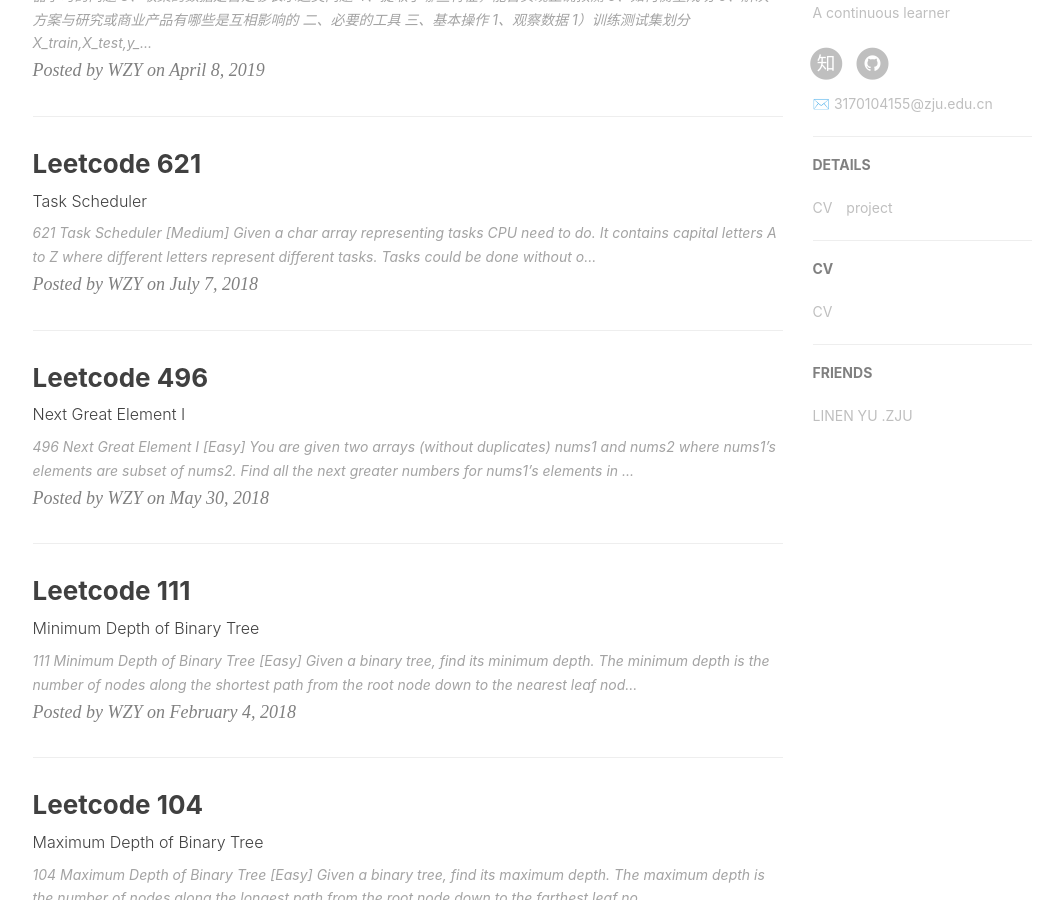
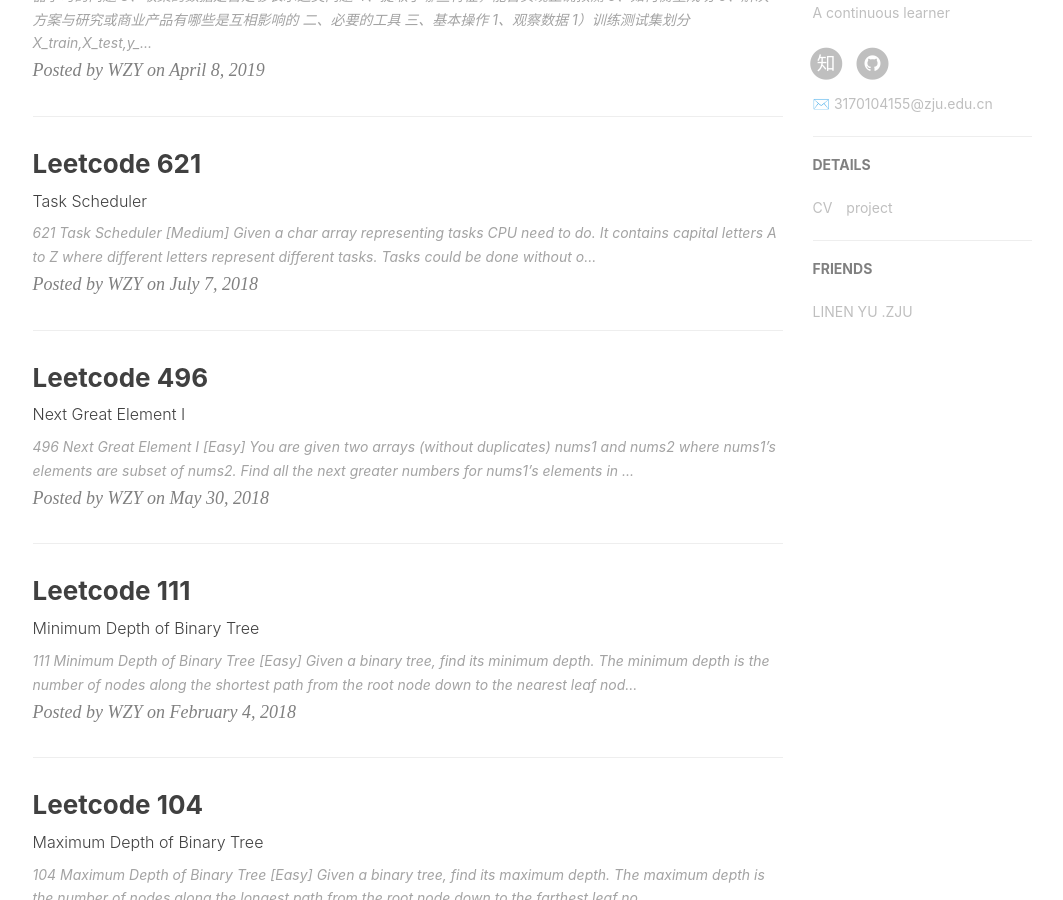
Before and after one commit to ZaccWu/ZaccWu.github.io, a Jekyll site: the page built from index.html, in a window 1280 px wide and 900 px high, scrolled down 820 px. Shown: the whole window, without its empty margins (135-1198 px from the left). Built offline with Jekyll 4.4.1, drawn with Linux system fonts in a browser that asks for light colours; nearby versions of some CDN libraries; the list of posts is cut into pages by our own code; comment, search, counter and statistics services are not loaded.

Commit message:
Update page.html

```diff
--- a/_layouts/page.html
+++ b/_layouts/page.html
@@ -201,12 +201,6 @@ layout: default
 	    	</ul>
                 {% endif %}
 
-	    	<hr>
-	    	<h5>CV</h5>
-	    	<ul class="list-inline">
-		    <li><a href="https://github.com/Tinky2013/Tinky2013.github.io/raw/master/img/cv.pdf">CV</a></li>
-	    	</ul>
-
 
                 <!-- Friends Blog -->
                 {% if site.friends %}
```
